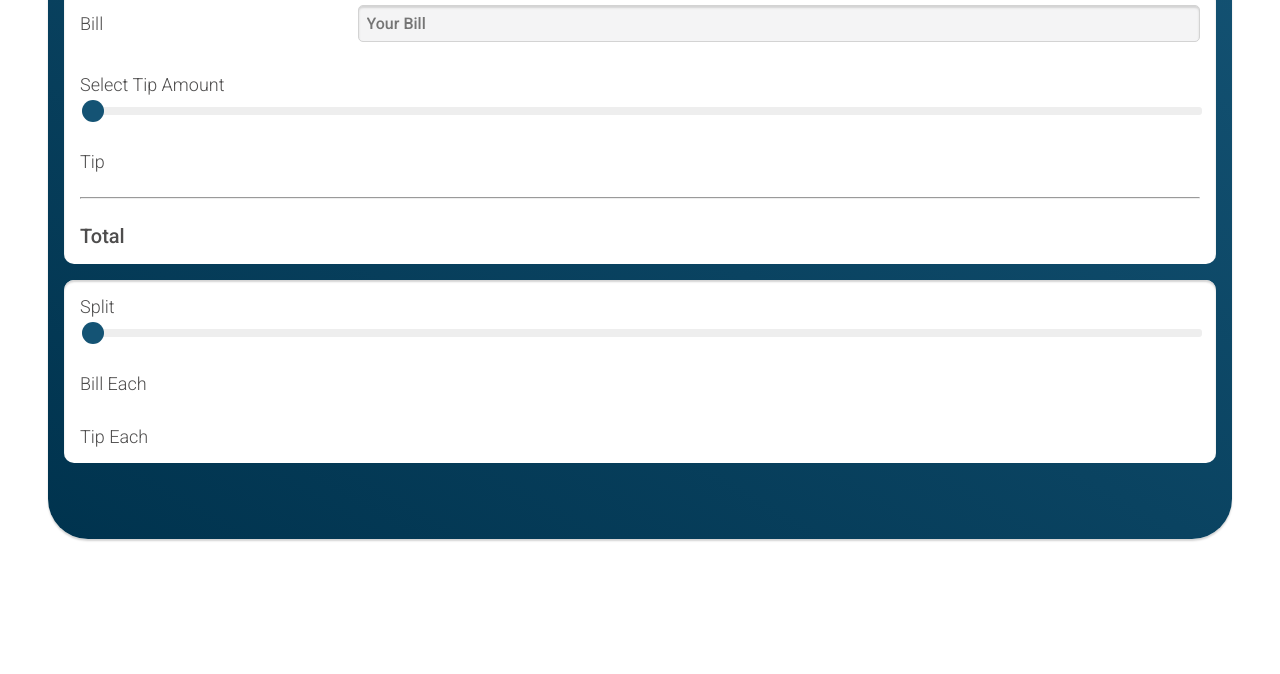
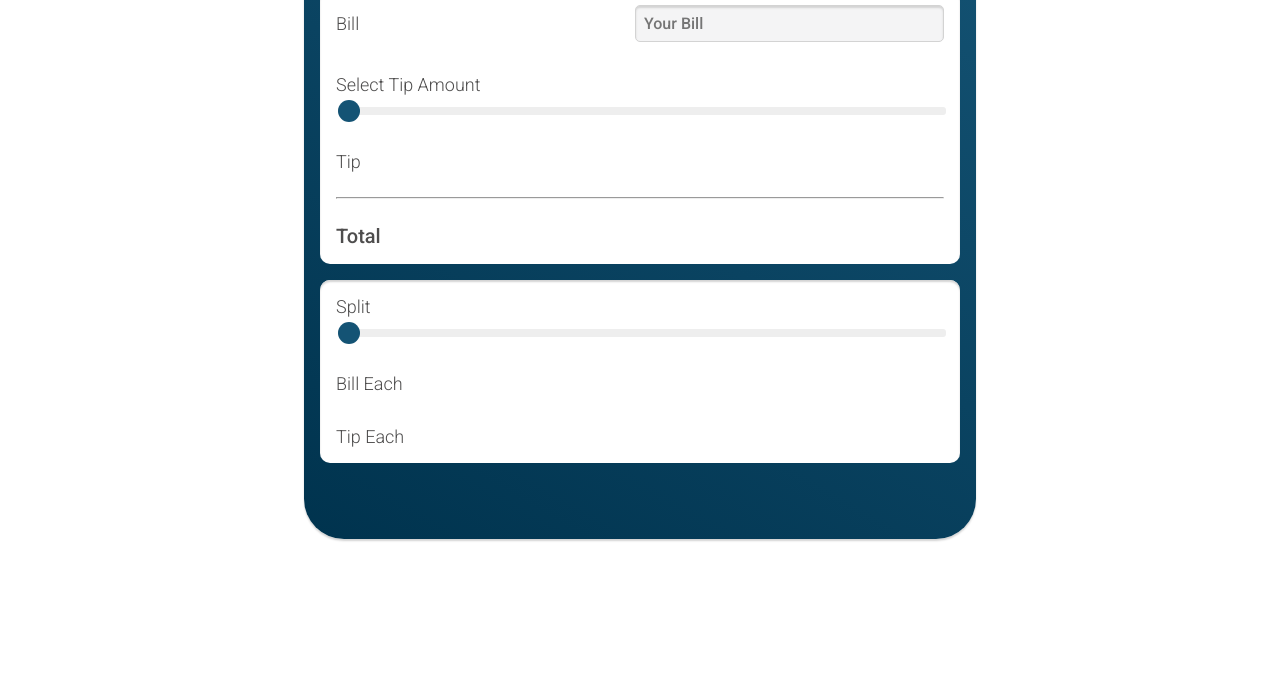
Before and after one commit to Frankie-B/tip-calculator, a website: page index.html in a window 1280 px wide. Shown: the part 126-800 px from the top of the page. Drawn offline with Linux system fonts and the light colour scheme.

Commit message:
Add media queries for tablets and up

```diff
--- a/style.css
+++ b/style.css
@@ -101,3 +101,14 @@ input[type='number'] {
 .range::-moz-focus-outer {
   border: 0;
 }
+
+@media (min-width: 768px) {
+  main {
+    justify-content: center;
+    max-width: 50vw;
+  }
+
+  .bill input {
+    flex: 1;
+  }
+}
```
